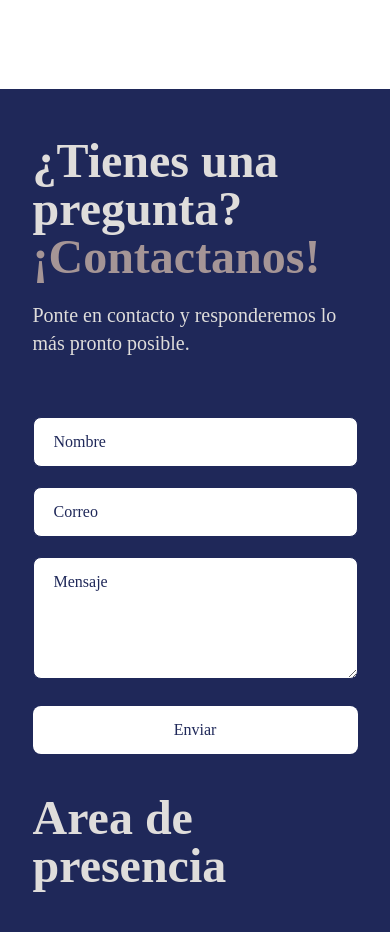
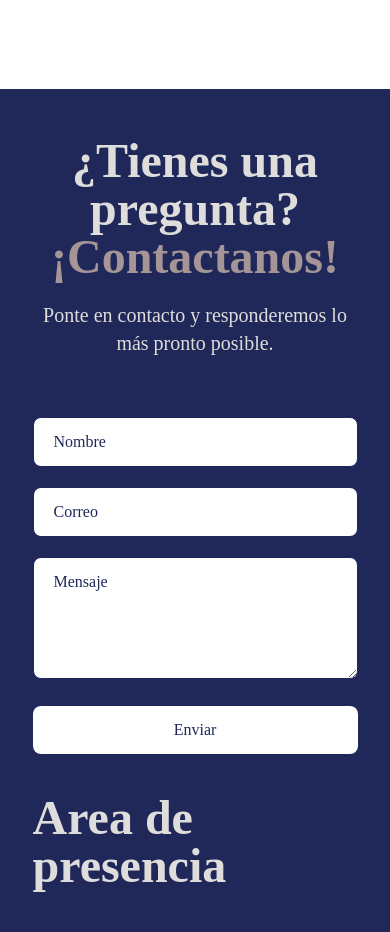
Before and after one commit to rickyjasso/molse-app, a React (Vite) app: page / in a window 390 px wide. Shown: the part 3260-4192 px from the top of the page. Built offline with nearby package versions, Linux system fonts and the light colour scheme.

Commit message:
responsive changes in 'contacto'

```diff
--- a/src/scenes/contacto/index.tsx
+++ b/src/scenes/contacto/index.tsx
@@ -49,7 +49,7 @@ const Contacto = ({setSelectedPage}: Props) => {
       <section id="contacto" className={isAboveMediumSize ? `mx-auto w-5/6 pt-12 pb-16 flex` : `mx-auto w-5/6 pt-12 pb-16 flex-col`}>
         <motion.div onViewportEnter={() => setSelectedPage(SelectedPage.Contacto)}>
         {/* HEADER */}
-          <motion.div className="md:w-3/5"
+          <motion.div className="md:w-4/5"
                     initial="hidden"
                     whileInView="visible"
                     viewport={{once: true, amount: 0.5}}
@@ -57,10 +57,10 @@ const Contacto = ({setSelectedPage}: Props) => {
                     variants={{hidden: {opacity: 0, x:-50},
                                visible: {opacity: 1, x:0},
                     }}>
-        <HText textSize="text-5xl">
+        <HText textSize="text-5xl text-center md:text-start">
           <span className="text-molse-white">¿Tienes una pregunta?</span> ¡Contactanos!
         </HText>
-          <p className="my-5 text-molse-white text-xl">Ponte en contacto y responderemos lo más pronto posible.</p>
+          <p className="my-5 text-molse-white text-xl text-center md:text-start">Ponte en contacto y responderemos lo más pronto posible.</p>
         </motion.div>
         {/* FORM AND IMG */}
         <div className="mt-10 justify-between gap-8 md:auto">
```
